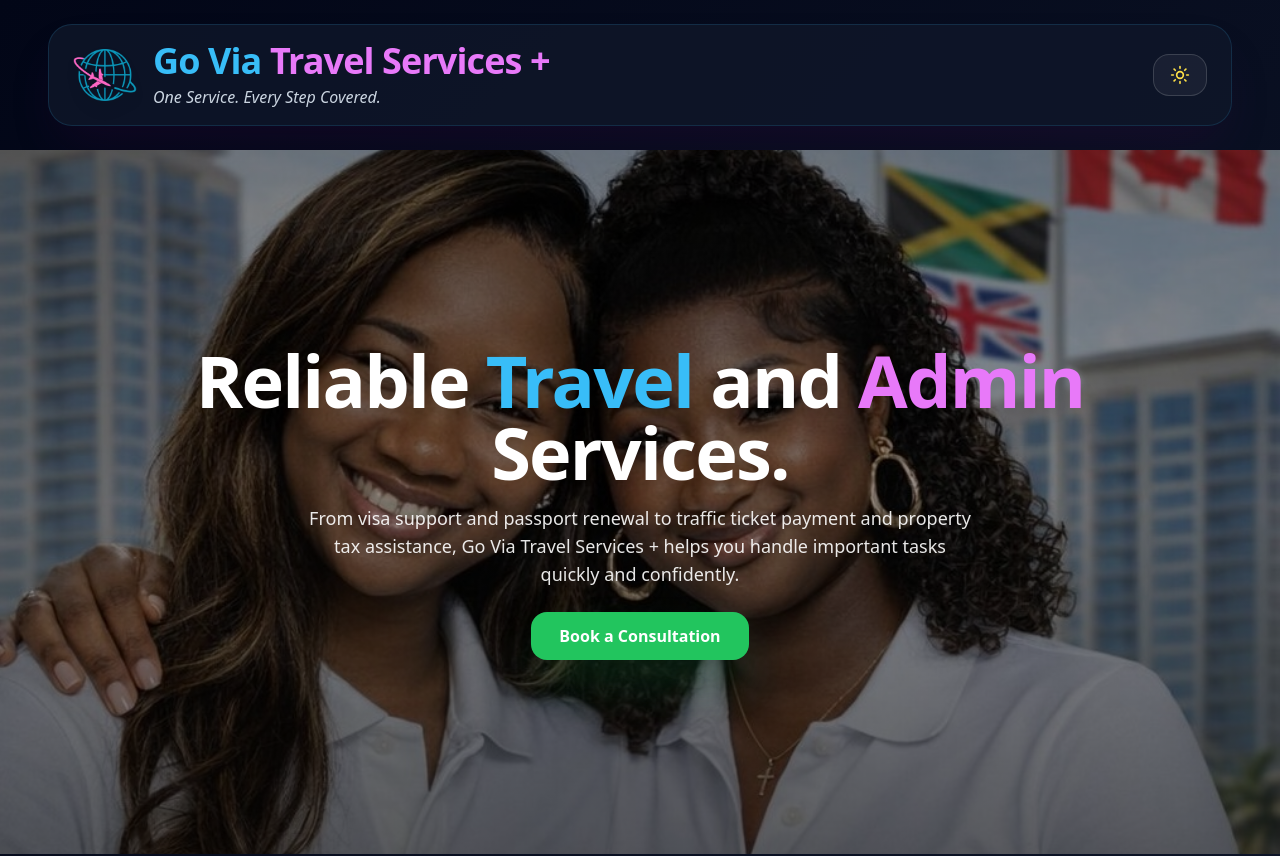
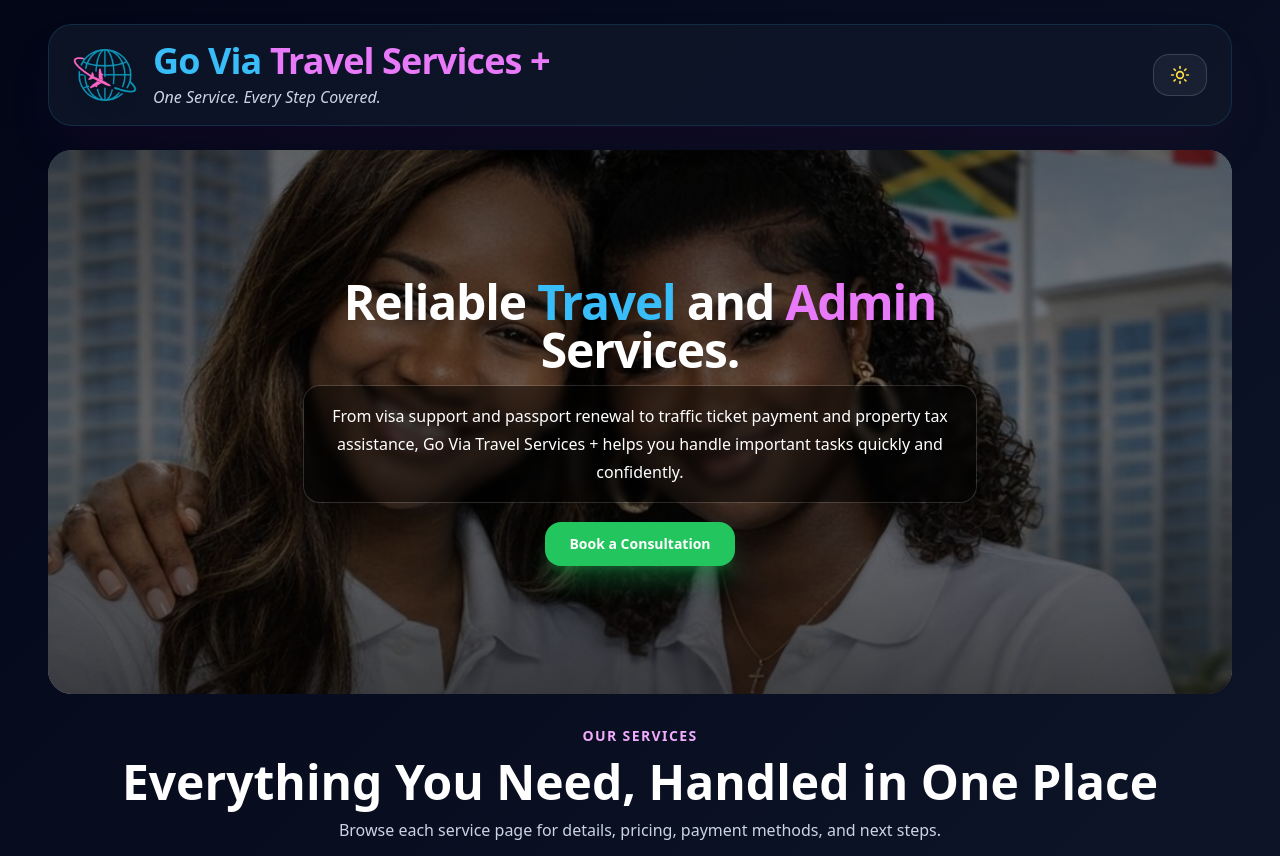
Before and after one commit to forbesoneca/go-via-website, a React (Vite) app: page / in a window 1280 px wide. Shown: the top 856 px of the page. Built offline with nearby package versions, Linux system fonts and the light colour scheme.

Commit message:
New Home Page v2

```diff
--- a/src/App.jsx
+++ b/src/App.jsx
@@ -731,14 +731,14 @@ function HomePage() {
 
   return (
     <>
-      {/* PREMIUM HERO: full-bleed image with overlay + centered content */}
-      <section className="relative">
-        <div className="relative left-1/2 right-1/2 -ml-[50vw] -mr-[50vw] w-screen overflow-hidden">
+      {/* HERO aligned with page width */}
+      <section className="mx-auto max-w-7xl px-1 md:px-0">
+        <div className="relative overflow-hidden rounded-3xl">
           <img
             src={images.hero}
             alt="Tropical vacation destination"
             fetchPriority="high"
-            className="h-[26rem] w-full object-cover sm:h-[32rem] md:h-[36rem] lg:h-[44rem]"
+            className="h-[22rem] w-full object-cover sm:h-[26rem] md:h-[30rem] lg:h-[34rem]"
           />
 
           {/* gradient overlay */}
@@ -746,28 +746,29 @@ function HomePage() {
             className={clsx(
               'pointer-events-none absolute inset-0',
               isDark
-                ? 'bg-gradient-to-b from-black/50 via-black/40 to-black/60'
-                : 'bg-gradient-to-b from-white/30 via-white/10 to-white/60'
+                ? 'bg-gradient-to-b from-black/60 via-black/45 to-black/70'
+                : 'bg-gradient-to-b from-black/35 via-black/20 to-black/55'
             )}
           />
 
           {/* centered content */}
           <div className="absolute inset-0 flex items-center justify-center px-4">
-            <div className="mx-auto max-w-4xl text-center">
-              <h1 className="text-4xl font-black leading-tight tracking-tight text-white drop-shadow-xl sm:text-5xl md:text-6xl xl:text-[4.5rem]">
+            <div className="mx-auto max-w-3xl text-center">
+              <h1 className="text-3xl font-black leading-tight tracking-tight text-white drop-shadow-xl sm:text-4xl md:text-5xl">
                 Reliable <span className="text-sky-400">Travel</span> and{' '}
                 <span className="text-fuchsia-400">Admin</span> Services.
               </h1>
 
-              <p className={clsx('mx-auto mt-4 max-w-2xl text-base leading-7 sm:text-lg', 'text-white/90')}>
-                From visa support and passport renewal to traffic ticket payment and property tax assistance,
-                Go Via Travel Services + helps you handle important tasks quickly and confidently.
-              </p>
+              <div className="mx-auto mt-3 max-w-2xl rounded-2xl bg-black/45 px-4 py-3 backdrop-blur-sm ring-1 ring-white/15 sm:px-5 sm:py-4 dark:bg-black/45">
+                <p className="text-sm font-medium leading-6 text-white sm:text-base sm:leading-7">
+                  From visa support and passport renewal to traffic ticket payment and property tax assistance, Go Via Travel Services + helps you handle important tasks quickly and confidently.
+                </p>
+              </div>
 
-              <div className="mt-6 flex justify-center">
+              <div className="mt-5 flex justify-center">
                 <a
                   href={contact.whatsappBase}
-                  className="rounded-2xl bg-green-500 px-7 py-3 text-center font-semibold text-white shadow-2xl shadow-green-500/30 transition hover:scale-[1.04]"
+                  className="rounded-2xl bg-green-500 px-6 py-3 text-sm font-semibold text-white shadow-xl shadow-green-500/30 transition hover:scale-[1.04]"
                 >
                   Book a Consultation
                 </a>
```
